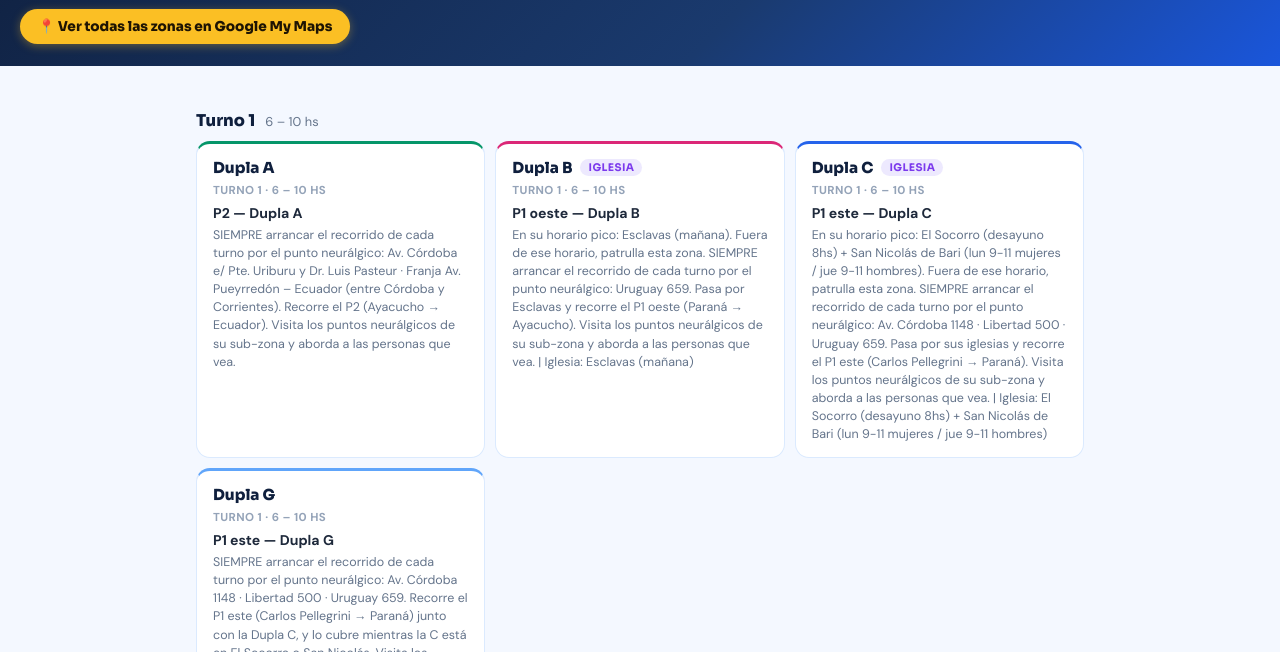
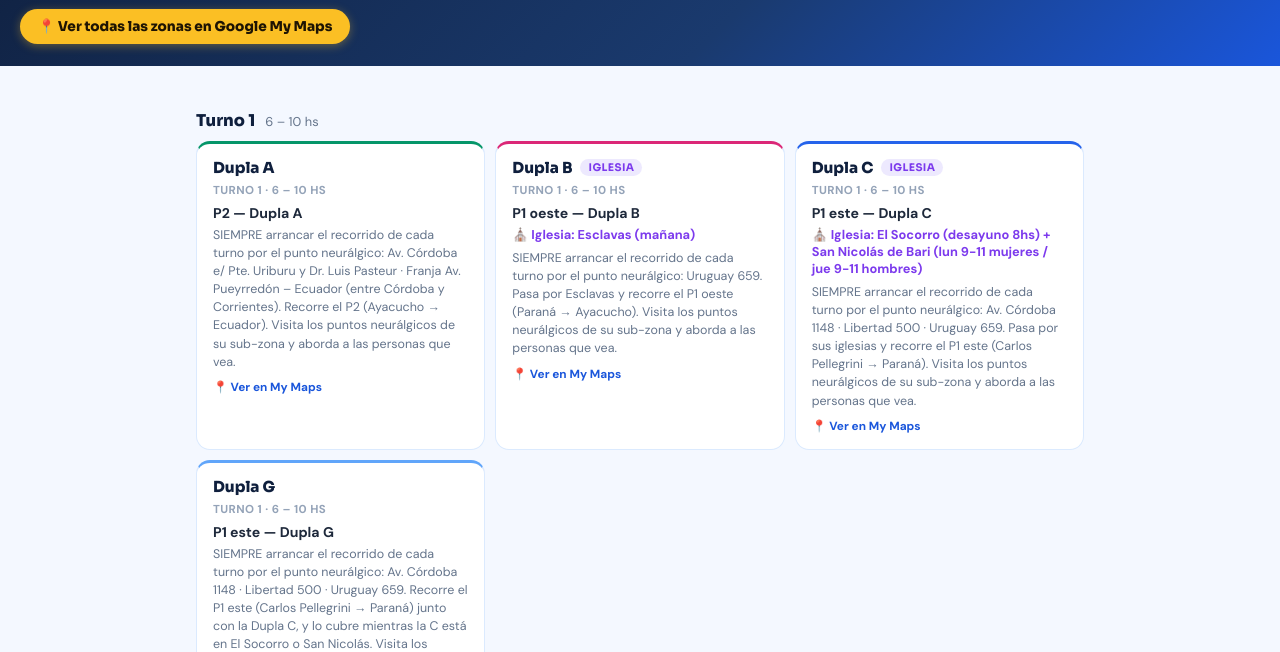
Before and after one commit to agustinajait/censo-flash, a plain HTML site: page umbral-0/resumen-zonas.html in a window 1280 px wide. Shown: the part 148-800 px from the top of the page. Drawn offline with nearby package versions, Linux system fonts and the light colour scheme.

Commit message:
Línea clara de iglesia + link de My Maps en cada tarjeta de dupla (#327)
Pedido de Agustina: "que sea más claro el texto, barrio y iglesia
además del párrafo que lo explica" + "que cada dupla tenga en la caja
su my maps".

- La iglesia (nombre y horario) ahora tiene su propia línea destacada
  (⛪ Iglesia: ...) en vez de aparecer solo mezclada adentro del párrafo
  largo de instrucciones operativas — que sigue estando, sin repetir la
  iglesia dos veces (se le saca el tramo "| Iglesia: ..." del final).
- Cada tarjeta de dupla suma su propio link "📍 Ver en My Maps" (antes
  solo estaba en la vista enfocada de una sola dupla y en el mapa madre
  de arriba de todo, ninguno visible en la vista general con las 12
  tarjetas juntas).

Lo de "barrio" queda pendiente de que Agustina confirme a qué se
refiere — hoy no hay un campo de barrio cargado en zonasOperativas,
solo el nombre del polígono (P1 este/P1 oeste/P2) y las calles.


Claude-Session: https://claude.ai/code/session_01PRHa6tzxd281EmoCW4xC4k

Co-authored-by: Claude <noreply@anthropic.com>

```diff
--- a/umbral-0/resumen-zonas.html
+++ b/umbral-0/resumen-zonas.html
@@ -33,7 +33,10 @@
   .dupla-card .turno-linea { font-size:0.72rem; color:#94a3b8; font-weight:700; text-transform:uppercase; letter-spacing:0.4px; margin-bottom:6px; }
   .dupla-card .zona { font-weight:700; font-size:0.88rem; color:#1e293b; margin-bottom:4px; }
   .dupla-card .detalle { font-size:0.78rem; color:#64748b; line-height:1.45; }
+  .dupla-card .iglesia-linea { font-size:0.8rem; color:var(--iglesia); font-weight:700; margin-bottom:6px; }
   .dupla-card .calles { font-size:0.74rem; color:#94a3b8; line-height:1.4; margin-top:6px; padding-top:6px; border-top:1px dashed var(--border); }
+  .mymaps-link { display:inline-block; font-size:0.74rem; font-weight:700; color:var(--blue); text-decoration:none; margin-top:8px; }
+  .mymaps-link:hover { text-decoration:underline; }
   .empty-msg { text-align:center; color:#94a3b8; padding:40px 20px; font-size:0.9rem; }
   .mymaps-btn { display:inline-flex; align-items:center; gap:6px; background:#fbbf24; color:#1e1403; font-weight:800; font-family:'Sora',sans-serif; font-size:0.85rem; padding:9px 18px; border-radius:24px; text-decoration:none; margin-top:12px; box-shadow:0 2px 10px rgba(251,191,36,0.35); }
   .mymaps-btn:hover { background:#f8ce5a; }
@@ -85,14 +88,19 @@ const TURNOS = [
 // Una sola explicación por dupla, sin repetir el nombre de la zona dos
 // veces (pedido de Agustina, 29/9/2026: "una sola vez no repitas") —
 // el nombre va UNA vez en la línea "zona"; acá solo se arma el resto:
-// horario pico (si es iglesia) + nota corta (si hay), sin volver a
-// nombrar la zona.
+// la nota operativa (sin la iglesia, que ahora tiene su propia línea
+// clara — ver iglesiaLinea() — para no mostrarla dos veces).
 function explicacion(z){
-  const partes = [];
-  if(z.pico) partes.push(`En su horario pico: ${z.pico}. Fuera de ese horario, patrulla esta zona.`);
-  if(z.nota) partes.push(z.nota);
-  if(!partes.length) return 'Sin cambios.';
-  return partes.join(' ');
+  if(!z.nota) return 'Sin cambios.';
+  return z.nota.split(' | Iglesia:')[0];
+}
+// Línea clara de iglesia, aparte del párrafo largo de instrucciones
+// (18/11/2026, pedido de Agustina: "que sea más claro el texto... iglesia
+// además del párrafo que lo explica" — antes el nombre y horario de la
+// iglesia solo aparecían mezclados adentro de ese párrafo).
+function iglesiaLinea(z){
+  if(z.tipo !== 'iglesia' || !z.pico) return '';
+  return `<div class="iglesia-linea">⛪ <b>Iglesia:</b> ${esc(z.pico)}</div>`;
 }
 
 function renderTurnos(zonas, focusCod){
@@ -105,12 +113,20 @@ function renderTurnos(zonas, focusCod){
       const z = zonas.porDupla[cod];
       const tag = z.tipo ? `<span class="tag tag-${esc(z.tipo)}">${esc(z.tipo)}</span>` : '';
       const calles = z.calles ? `<div class="calles">🛣️ ${esc(z.calles)}</div>` : '';
+      // Link de My Maps en la propia tarjeta de cada dupla (18/11/2026,
+      // pedido de Agustina: "que cada dupla tenga en la caja su my maps")
+      // — antes solo estaba el de la vista enfocada (?dupla=X) y el mapa
+      // madre de arriba (ver actualizarEncabezado()), ninguno de los dos
+      // visible acá, en la vista general con las 12 tarjetas juntas.
+      const mymapsLink = z.mymaps ? `<a class="mymaps-link" href="${esc(z.mymaps)}" target="_blank" rel="noopener">📍 Ver en My Maps</a>` : '';
       return `<div class="dupla-card" style="--card-color:${esc(z.color||'#1a56db')};">
         <div class="top"><span class="codigo">Dupla ${esc(cod)}</span>${tag}</div>
         <div class="turno-linea">${esc(t.label)} · ${esc(t.hora)}</div>
         <div class="zona">${esc(z.nombre||'')}</div>
+        ${iglesiaLinea(z)}
         <div class="detalle">${esc(explicacion(z))}</div>
         ${calles}
+        ${mymapsLink}
       </div>`;
     }).join('');
     return `<div class="turno-section">
```
